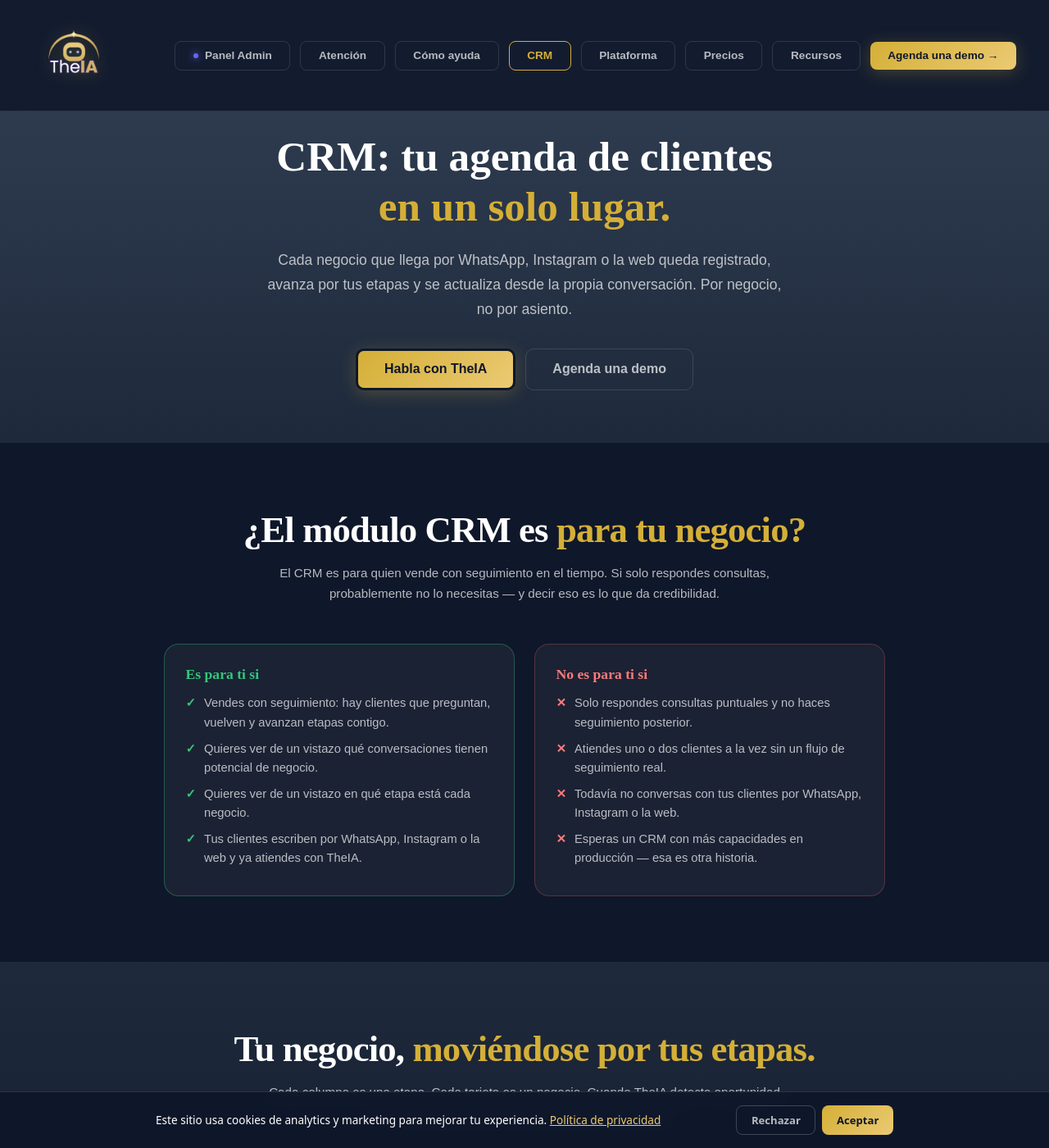
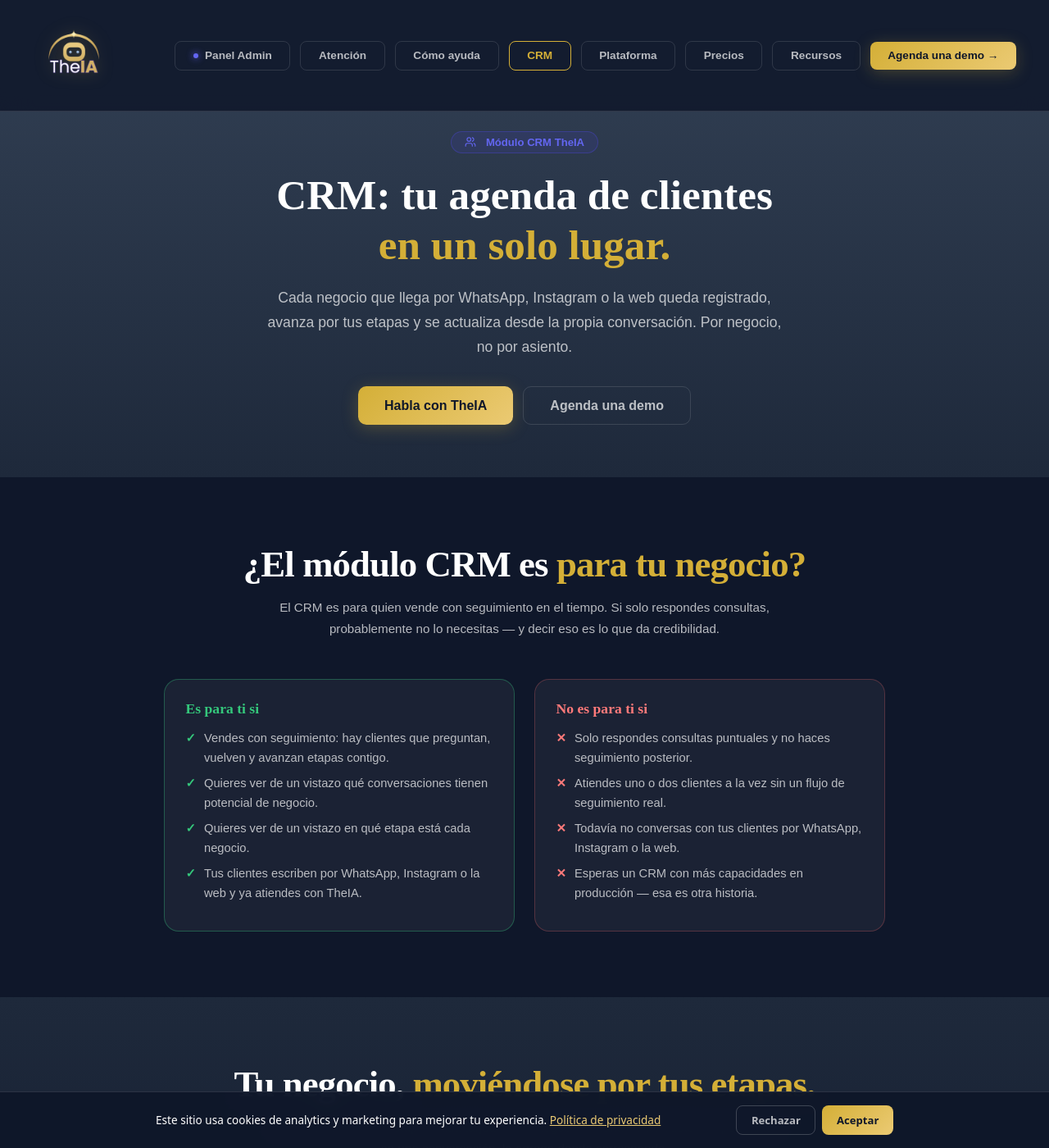
Before and after one commit to rodmera/theia-landing, a Jekyll site: the page crm.html, which Jekyll copies as it is, in a window 1280 px wide and 1400 px high. Shown: the whole window at 82% size. Built offline with Jekyll 4.4.1, drawn with Linux system fonts in a browser that asks for light colours; a script that is not in the unit is left out.

Commit message:
fix(crm): unifica estilo de botones sin borde negro y añade badge centrado en hero

```diff
--- a/crm.html
+++ b/crm.html
@@ -123,7 +123,15 @@
       text-align: center;
     }
 
-    button.btn { border-style: solid; }
+    button.btn { border: none; }
+
+    .dash-badge {
+      display: inline-flex; align-items: center; gap: 0.5rem;
+      background: rgba(79, 70, 229, 0.12); border: 1px solid rgba(79, 70, 229, 0.35);
+      border-radius: 100px; padding: 0.3rem 1rem;
+      color: var(--indigo-light); font-size: 0.82rem; font-weight: 700;
+      margin-bottom: 1.25rem;
+    }
 
     .btn-large {
       padding: 0.85rem 2rem;
@@ -709,6 +717,10 @@
 
   <section class="crm-hero">
     <div class="container">
+      <div class="dash-badge reveal">
+        <svg xmlns="http://www.w3.org/2000/svg" width="14" height="14" viewBox="0 0 24 24" fill="none" stroke="currentColor" stroke-width="2" stroke-linecap="round" stroke-linejoin="round" style="margin-right: 4px; vertical-align: middle;"><path d="M16 21v-2a4 4 0 0 0-4-4H6a4 4 0 0 0-4 4v2"/><circle cx="9" cy="7" r="4"/><path d="M22 21v-2a4 4 0 0 0-3-3.87"/><path d="M16 3.13a4 4 0 0 1 0 7.75"/></svg>
+        Módulo CRM TheIA
+      </div>
       <h1>CRM: tu agenda de clientes<br /><span class="gold">en un solo lugar.</span></h1>
       <p>Cada negocio que llega por WhatsApp, Instagram o la web queda registrado, avanza por tus etapas y se actualiza desde la propia conversación. Por negocio, no por asiento.</p>
       <div class="crm-hero-ctas">
```
